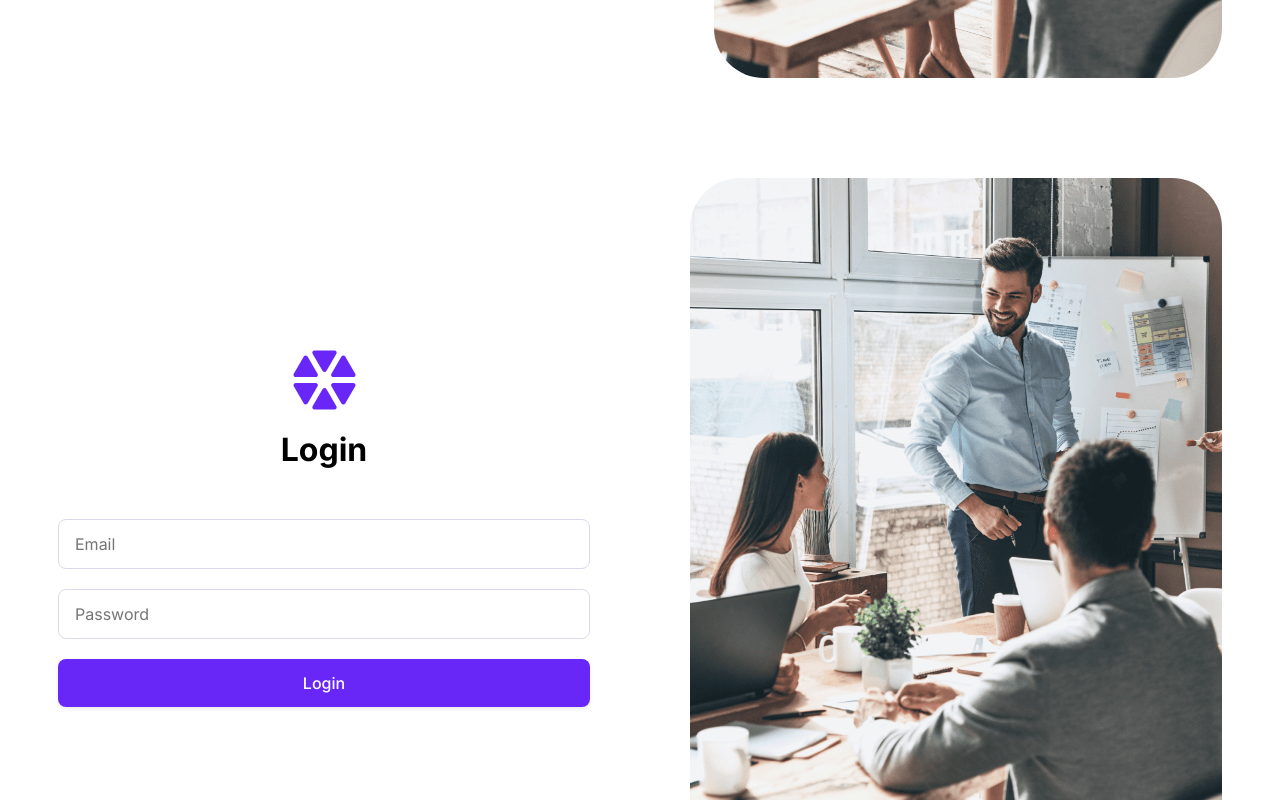
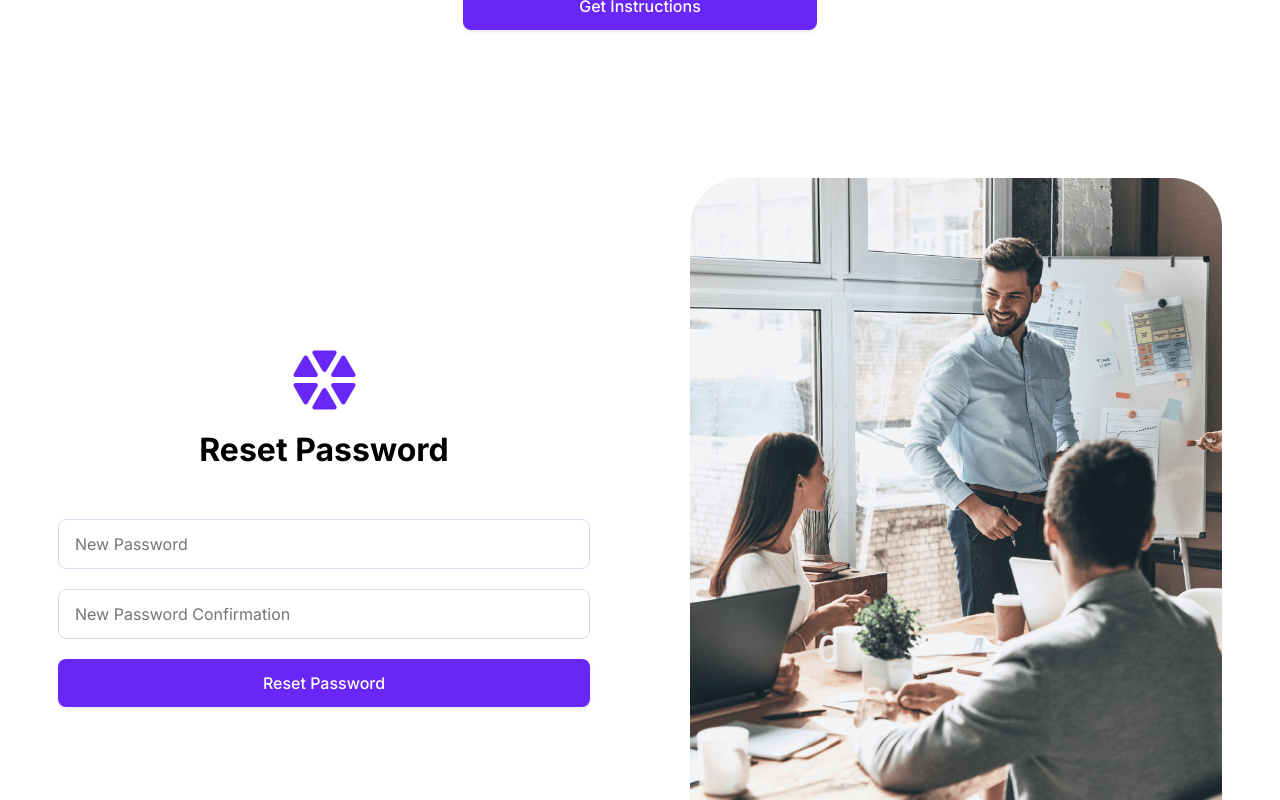
Before and after one commit to ohunazz/projectify-app-ui, a React (Create React App) app: page / in a window 1280 px wide. Shown: the part 680-1480 px from the top of the page. Built offline with nearby package versions, Linux system fonts and the light colour scheme.

Commit message:
Convert Reset Password page to styled components

```diff
--- a/src/App.tsx
+++ b/src/App.tsx
@@ -1,15 +1,11 @@
 import { ForgotPassword } from "./pages/admin-auth/forget-password/ForgetPassword";
-import { Login } from "./pages/admin-auth/login/Login";
-import { Signup } from "./pages/admin-auth/sign-up/SignUp";
-import { UpdatePassword } from "./pages/admin-auth/update-password/UpdatePassword";
+import { ResetPassword } from "./pages/admin-auth/reset-password/ResetPassword";
 
 const App = () => {
     return (
         <>
-            <Signup />
-            <Login />
             <ForgotPassword />
-            <UpdatePassword />
+            <ResetPassword />
         </>
     );
 };
--- a/src/pages/admin-auth/forget-password/ForgetPassword.tsx
+++ b/src/pages/admin-auth/forget-password/ForgetPassword.tsx
@@ -1,8 +1,15 @@
 import { useState } from "react";
+import styled from "styled-components";
 import { PasswordWrapper } from "../../components/password-wrapper/PasswordWrapper";
 import { Input, Button } from "../../../design-system";
 import forgotPassword from "../../../assets/images/forgot-password.svg";
-import "./ForgotPassword.css";
+
+const Form = styled.form`
+    width: 100%;
+    display: flex;
+    flex-direction: column;
+    gap: var(--space-20);
+`;
 
 const ForgotPassword = () => {
     const [email, setEmail] = useState<string>("");
@@ -18,11 +25,7 @@ const ForgotPassword = () => {
 
     return (
         <PasswordWrapper pageTitle="Forgot Password?" imageUrl={forgotPassword}>
-            <form
-                className="forgot-password"
-                onSubmit={getInstructions}
-                noValidate
-            >
+            <Form onSubmit={getInstructions}>
                 <Input
                     type="email"
                     placeholder="Email"
@@ -39,7 +42,7 @@ const ForgotPassword = () => {
                 >
                     Get Instructions
                 </Button>
-            </form>
+            </Form>
         </PasswordWrapper>
     );
 };
--- a/src/pages/admin-auth/forget-password/ForgotPassword.css
+++ /dev/null
@@ -1,5 +0,0 @@
-.forgot-password {
-    width: 100%;
-    display: grid;
-    gap: var(--space-20);
-}
--- /dev/null
+++ b/src/pages/admin-auth/reset-password/ResetPassword.tsx
@@ -0,0 +1,59 @@
+import { useState } from "react";
+import styled from "styled-components";
+import { Button, Input } from "../../../design-system";
+import { AuthWrapper } from "../../components";
+import team from "../../../assets/images/team.png";
+
+const Form = styled.form`
+    width: 100%;
+    display: flex;
+    flex-direction: column;
+    gap: var(--space-20);
+`;
+
+const ResetPassword = () => {
+    const [password, setPassword] = useState<string>("");
+    const [passwordConfirm, setPasswordConfirm] = useState<string>("");
+
+    const handleOnChangePassword = (value: string) => {
+        setPassword(value);
+    };
+
+    const handleOnChangePasswordConfirm = (value: string) => {
+        setPasswordConfirm(value);
+    };
+
+    const resetPassword = (e: React.FormEvent<HTMLFormElement>) => {
+        e.preventDefault();
+        console.log(password, passwordConfirm);
+    };
+
+    return (
+        <AuthWrapper imageUrl={team} pageTitle="Reset Password">
+            <Form onSubmit={resetPassword}>
+                <Input
+                    type="password"
+                    placeholder="New Password"
+                    value={password}
+                    onChange={handleOnChangePassword}
+                    shape="rounded"
+                    size="lg"
+                />
+                <Input
+                    type="password"
+                    placeholder="New Password Confirmation"
+                    value={passwordConfirm}
+                    onChange={handleOnChangePasswordConfirm}
+                    shape="rounded"
+                    size="lg"
+                />
+
+                <Button color="primary" size="lg" shape="rounded">
+                    Reset Password
+                </Button>
+            </Form>
+        </AuthWrapper>
+    );
+};
+
+export { ResetPassword };
--- a/src/pages/admin-auth/update-password/UpdatePassword.css
+++ /dev/null
@@ -1,5 +0,0 @@
-.update-password {
-    width: 100%;
-    display: grid;
-    gap: var(--space-20);
-}
--- a/src/pages/admin-auth/update-password/UpdatePassword.tsx
+++ /dev/null
@@ -1,60 +0,0 @@
-import { useState } from "react";
-import { PasswordWrapper } from "../../components/password-wrapper/PasswordWrapper";
-import { Input, Button } from "../../../design-system";
-import updatePassword from "../../../assets/images/update-password.svg";
-import "./UpdatePassword.css";
-
-const UpdatePassword = () => {
-    const [newPassword, setNewPassword] = useState<string>("");
-    const [passwordConfirm, setPasswordConfirm] = useState<string>("");
-
-    const handleOnChangeNewPassword = (value: string) => {
-        setNewPassword(value);
-    };
-
-    const handleOnChangePasswordConfirm = (value: string) => {
-        setPasswordConfirm(value);
-    };
-
-    const resetPassword = (e: React.FormEvent<HTMLFormElement>) => {
-        e.preventDefault();
-        console.log(newPassword, passwordConfirm);
-    };
-
-    return (
-        <PasswordWrapper pageTitle="Update Password?" imageUrl={updatePassword}>
-            <form
-                className="update-password"
-                onSubmit={resetPassword}
-                noValidate
-            >
-                <Input
-                    type="password"
-                    placeholder="New Password"
-                    value={newPassword}
-                    onChange={handleOnChangeNewPassword}
-                    shape="rounded"
-                    size="lg"
-                />
-                <Input
-                    type="password"
-                    placeholder="Confirm Password"
-                    value={passwordConfirm}
-                    onChange={handleOnChangePasswordConfirm}
-                    shape="rounded"
-                    size="lg"
-                />
-                <Button
-                    color="primary"
-                    size="lg"
-                    shape="rounded"
-                    fullWidth={true}
-                >
-                    Reset Password
-                </Button>
-            </form>
-        </PasswordWrapper>
-    );
-};
-
-export { UpdatePassword };
```
